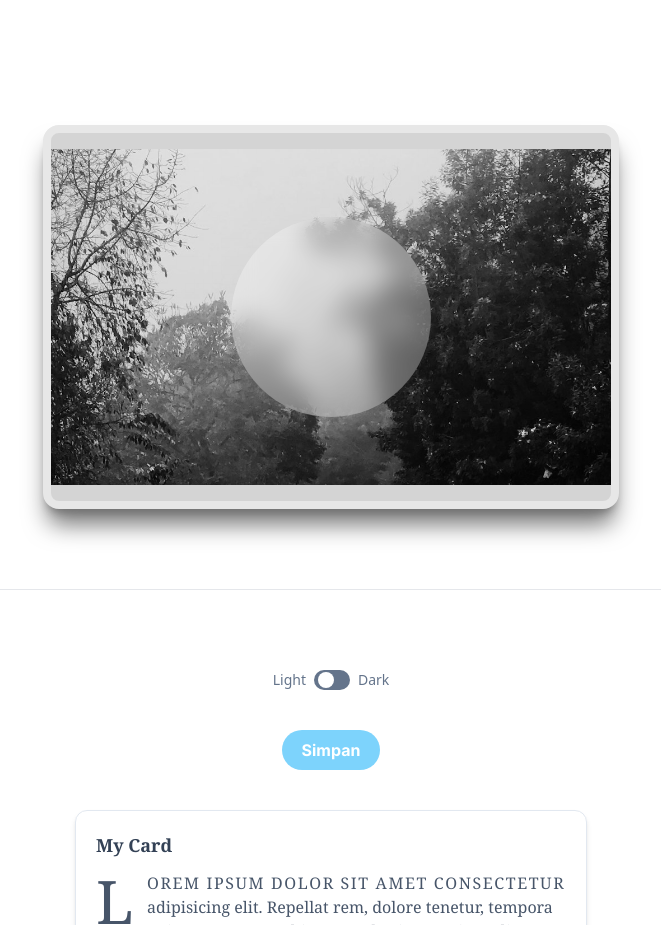
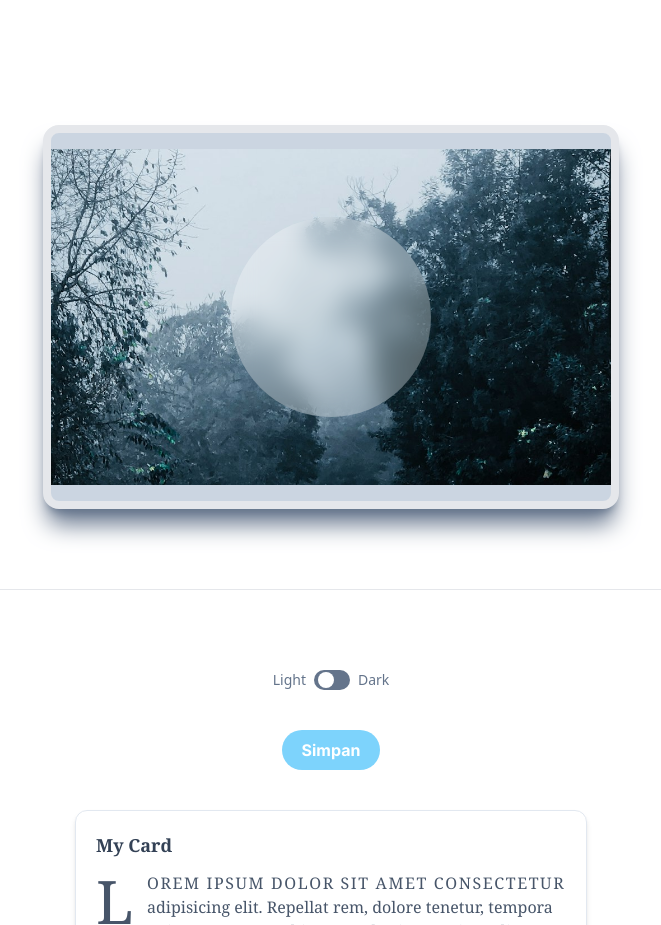
Before and after one commit to vick1208/learn-tailwind-css, a website: page index.html in a window 1280 px wide. Shown: the part 1481-2406 px from the top of the page, without its empty margins (309-970 px from the left). Drawn offline with Linux system fonts and the light colour scheme.

Commit message:
filter change

```diff
--- a/index.html
+++ b/index.html
@@ -122,7 +122,7 @@
 
     <div class="mt-32 max-w-xl mx-auto h-96 bg-slate-300 bg-contain
     bg-no-repeat bg-center rounded-2xl  shadow-xl shadow-slate-500
-    overflow-hidden border-8 flex grayscale" style="background-image: url('./img/satu.jpeg');">
+    overflow-hidden border-8 flex" style="background-image: url('./img/satu.jpeg');">
 
         <div class="w-[200px] h-[200px] bg-white/30 m-auto backdrop-blur-md rounded-full">
 
```
Also changed, not shown: css/style.css.
